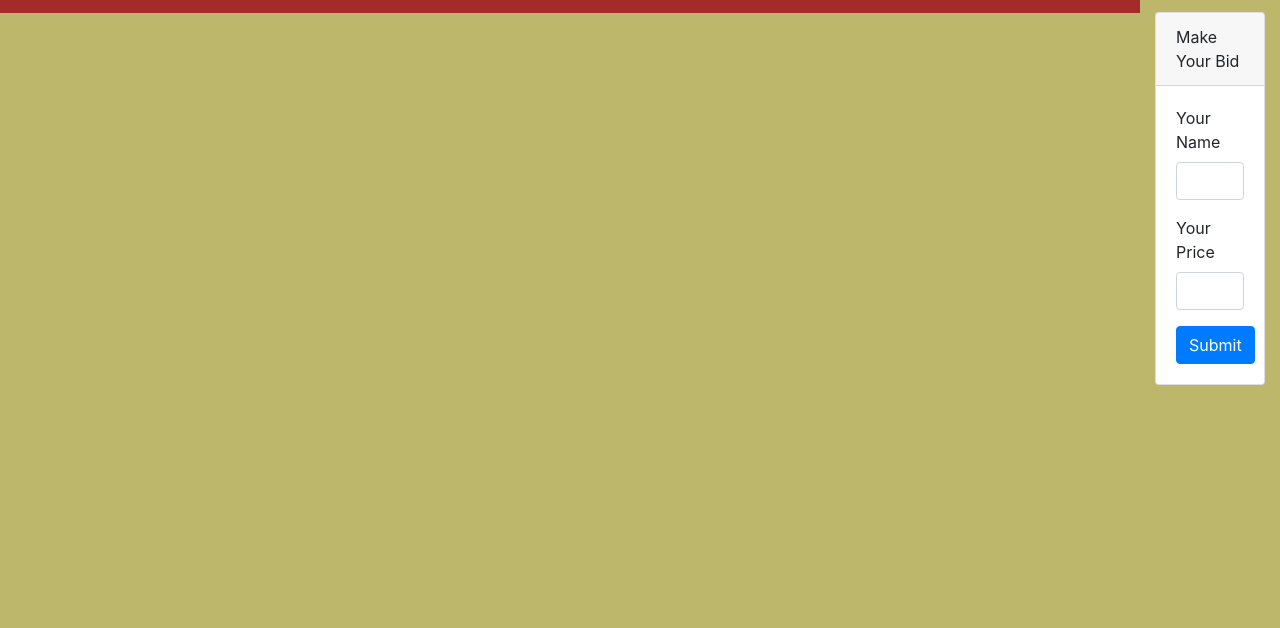
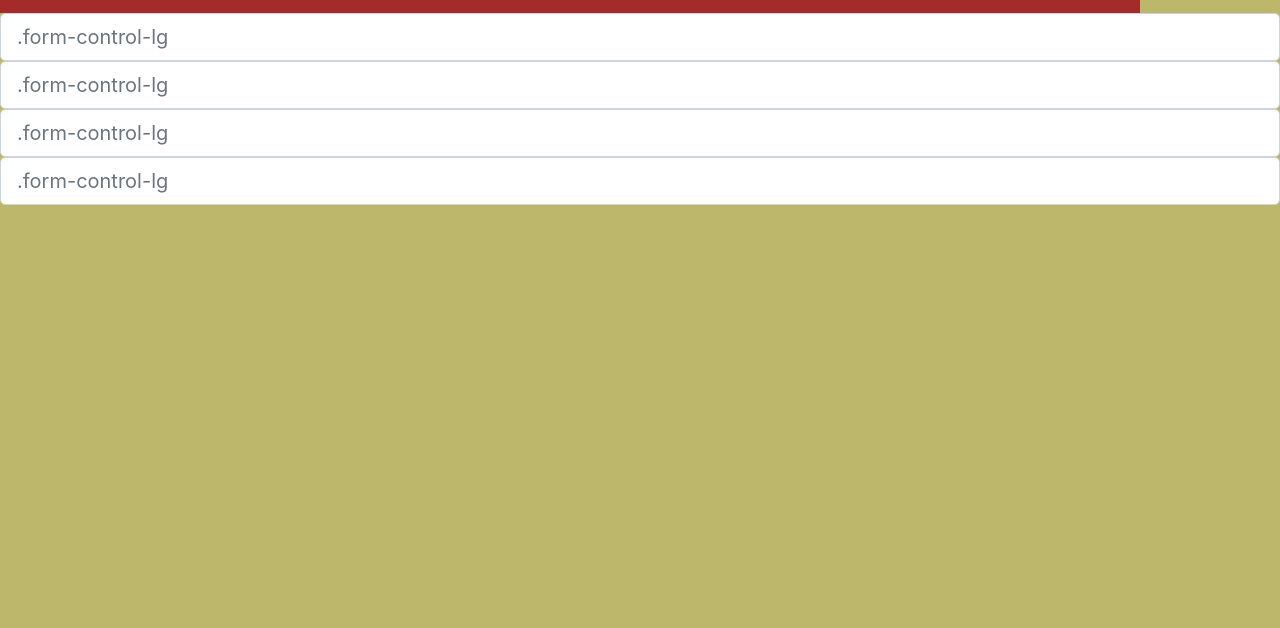
Before and after one commit to AlanKMiller1501/TrainScheduler, a plain HTML site: page index.html in a window 1280 px wide. Shown: the part 172-800 px from the top of the page. Drawn offline with nearby package versions, Linux system fonts and the light colour scheme.

Commit message:
added buttons for user interface

```diff
--- a/index.html
+++ b/index.html
@@ -12,37 +12,19 @@
 <body>
     <div class="jumbotron jumbotron-fluid">
         <div class="container">
-          <h1 class="display-4">Fluid jumbotron</h1>
-          <p class="lead">This is a modified jumbotron that occupies the entire horizontal space of its parent.</p>
+          <h1 class="display-4">ANYTIME IS TRAIN TIME</h1>
+          <p class="lead">Please use the boxes provided to maximize your train experience</p>
         </div>
       </div>
       <br>
+<!--build out table that will show user what their options are-->
+<!--Build out the buttons for user options-->
+<input class="form-control form-control-lg" type="text" placeholder=".form-control-lg">
+<input class="form-control form-control-lg" type="text" placeholder=".form-control-lg">
+<input class="form-control form-control-lg" type="text" placeholder=".form-control-lg">
+<input class="form-control form-control-lg" type="text" placeholder=".form-control-lg">
 
 
-  <div class="row">
-    <div class="col-lg-12">
-      <div class="card">
-        <div class="card-header">
-          Make Your Bid
-        </div>
-        <div class="card-body">
-          <form>
-            <div class="form-group">
-              <label for="bidder-name">Your Name</label>
-              <input class="form-control" id="bidder-name" type="text">
-            </div>
-            <div class="form-group">
-              <label for="bidder-price">Your Price</label>
-              <input class="form-control" id="bidder-price" type="number">
-            </div>
-            <button class="btn btn-primary" id="submit-bid" type="submit">Submit</button>
-          </form>
-        </div>
-      </div>
-    </div>
 
-  </div>
-
-</div>
 </body>
 </html>
```
